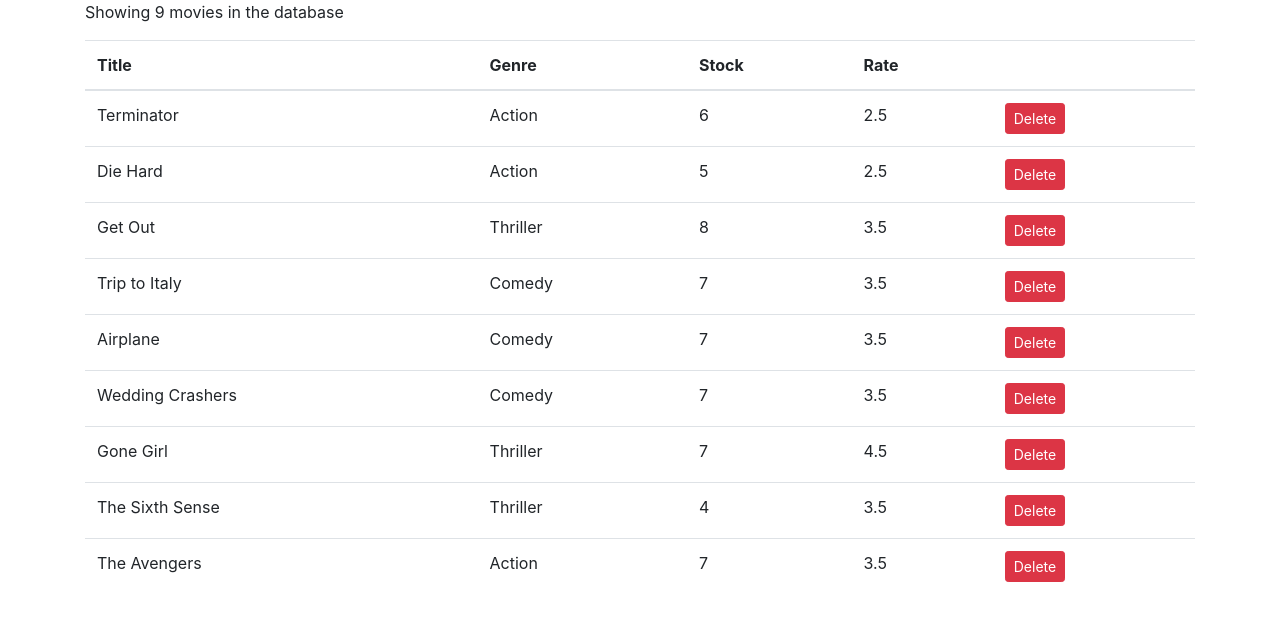
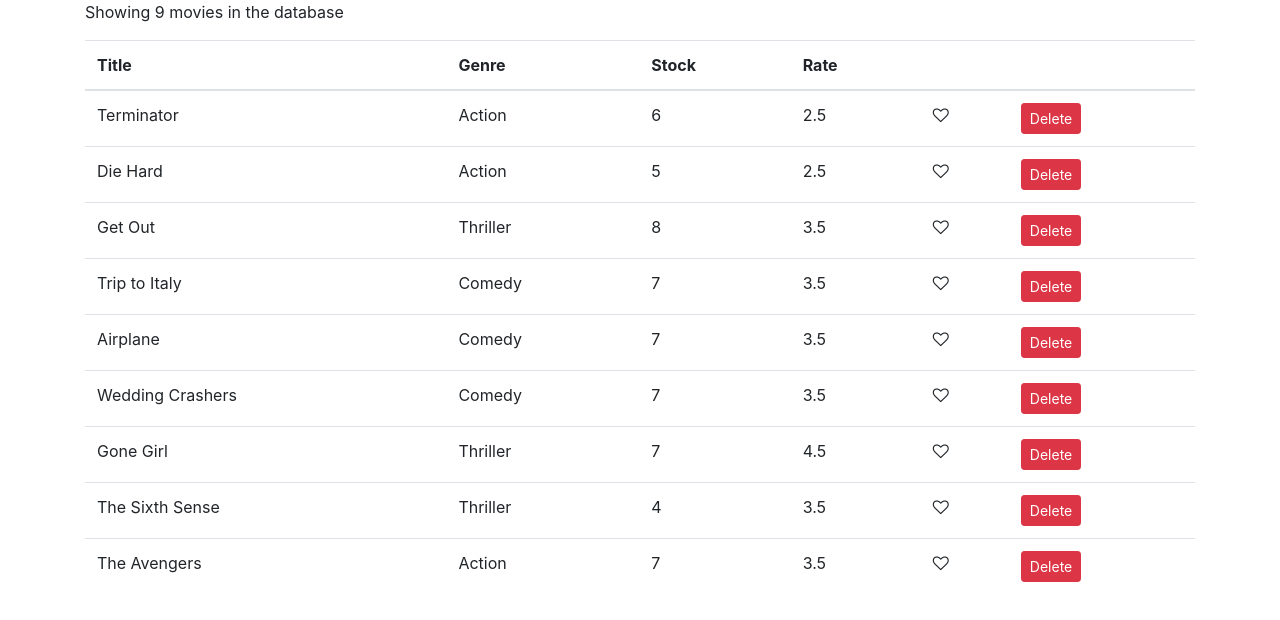
Before and after one commit to bipinstha7/react-design-pattern, a React (Create React App) app: page / in a window 1280 px wide. Shown: the top 620 px of the page. Built offline with nearby package versions, Linux system fonts and the light colour scheme.

Commit message:
Use like component and like the movie

```diff
--- a/src/components/movies.js
+++ b/src/components/movies.js
@@ -1,5 +1,6 @@
 import React, { Component } from 'react';
 import { getMovies } from '../services/fakeMovieService';
+import Like from './common/like';
 
 class Movies extends Component {
 	state = {
@@ -17,6 +18,17 @@
 		this.setState({ movies });
 	};
 
+	handleLike = movieId => {
+		const likeMovie = this.state.movies.map(movie => {
+			if (movie._id === movieId) {
+				movie.liked = true;
+			}
+
+			return movie;
+		});
+		this.setState({ movies: likeMovie });
+	};
+
 	render() {
 		const { length: totalMovies } = this.state.movies;
 
@@ -32,6 +44,7 @@
 							<th>Stock</th>
 							<th>Rate</th>
 							<th />
+							<th />
 						</tr>
 					</thead>
 					<tbody>
@@ -41,6 +54,12 @@
 								<td>{movie.genre.name}</td>
 								<td>{movie.numberInStock}</td>
 								<td>{movie.dailyRentalRate}</td>
+								<td>
+									<Like
+										liked={movie.liked}
+										onClick={() => this.handleLike(movie._id)}
+									/>
+								</td>
 								<td>
 									<button
 										onClick={() => this.handleDelete(movie._id)}
```
